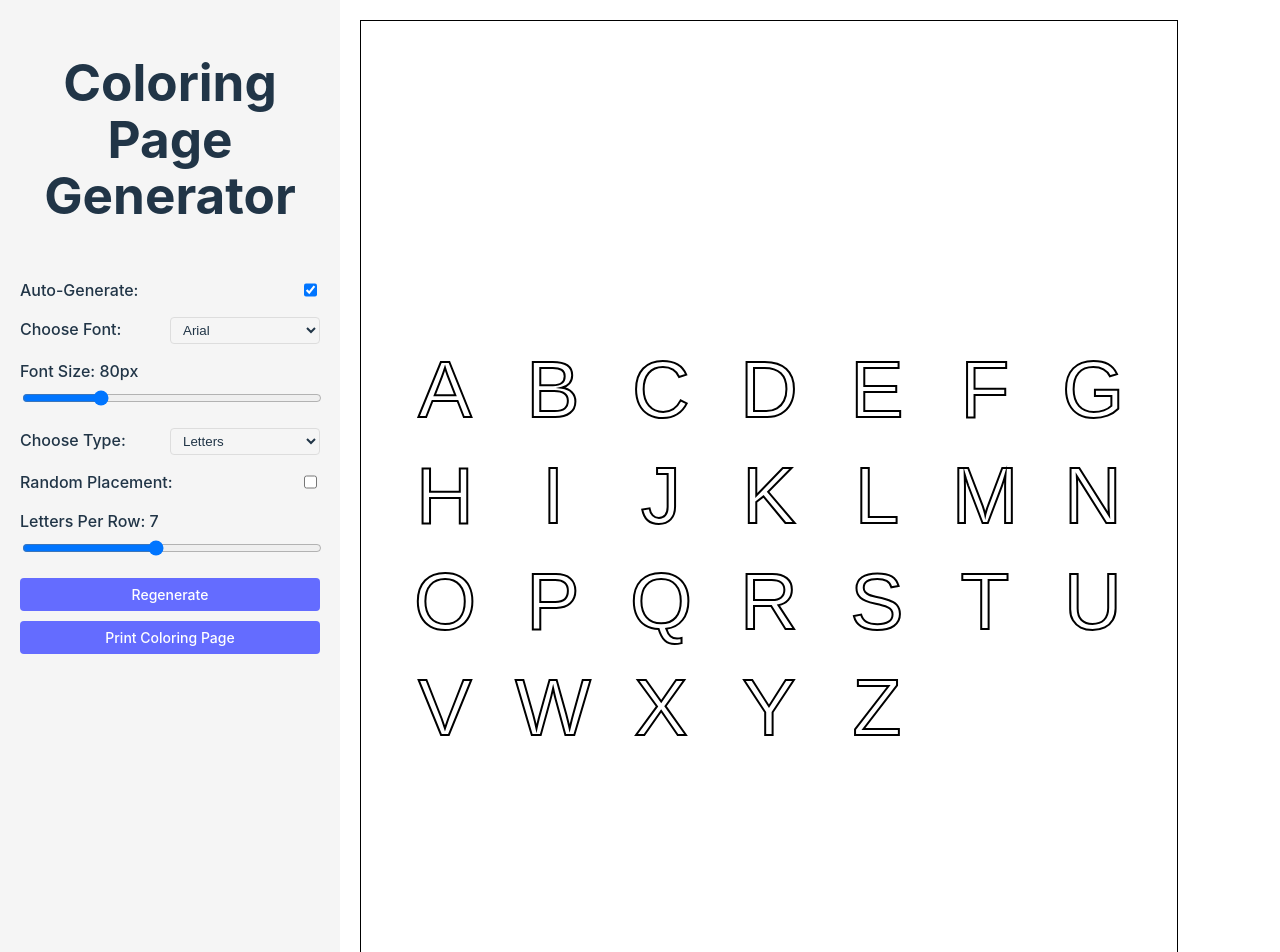
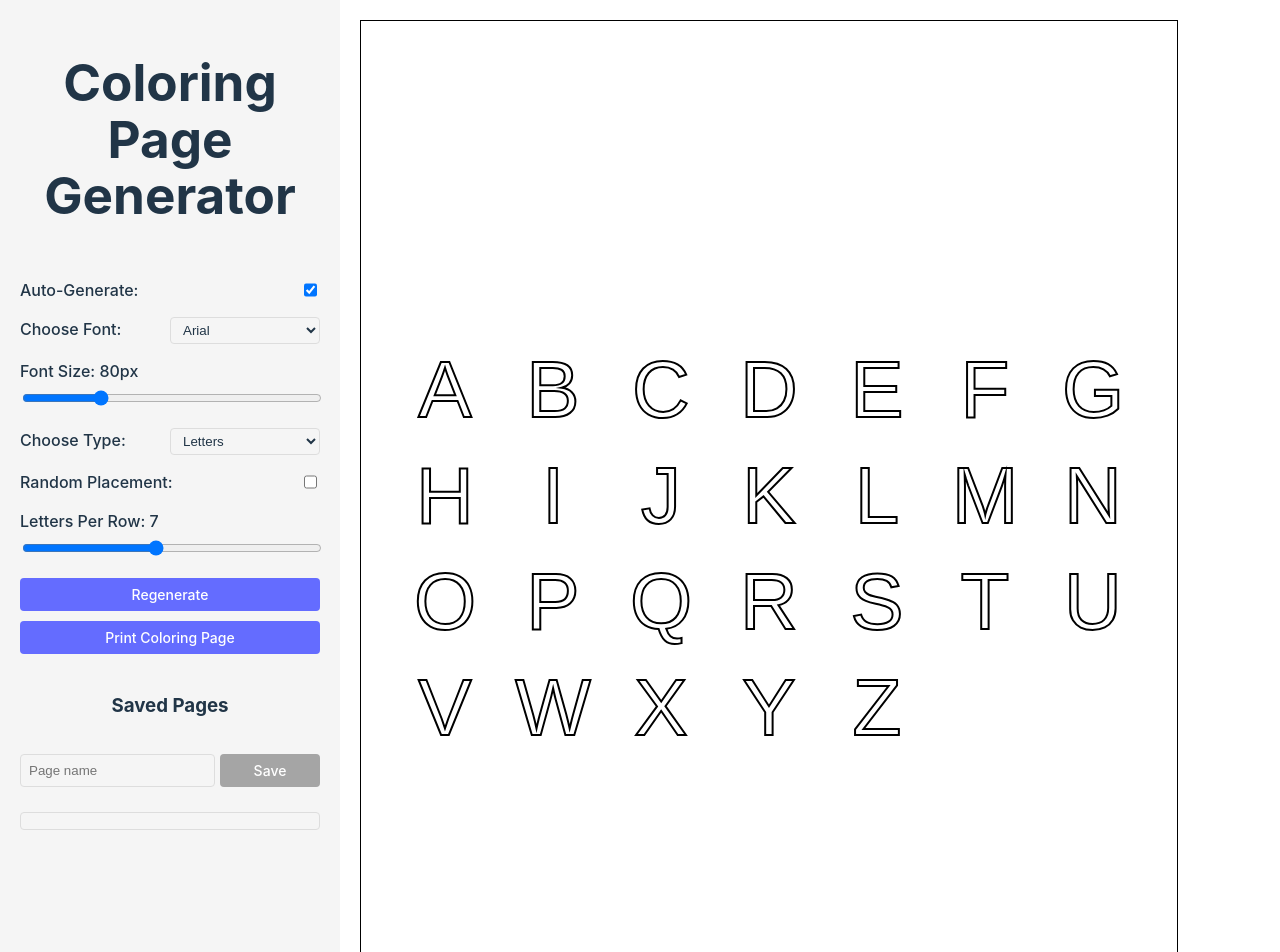
Before and after one commit to RobertBolender/coloring-pages, a React (Vite) app: page / in a window 1280 px wide. Shown: the top 952 px of the page. Built offline with nearby package versions, Linux system fonts and the light colour scheme.

Commit message:
Add save/load functionality

```diff
--- a/package.json
+++ b/package.json
@@ -11,7 +11,8 @@
   },
   "dependencies": {
     "react": "^19.0.0",
-    "react-dom": "^19.0.0"
+    "react-dom": "^19.0.0",
+    "seedrandom": "^3.0.5"
   },
   "devDependencies": {
     "@eslint/js": "^9.22.0",
--- a/src/App.css
+++ b/src/App.css
@@ -151,6 +151,15 @@ canvas {
   padding: 4px 8px;
 }
 
+.form-row input[type="text"] {
+  flex: 1;
+  background-color: var(--form-bg);
+  color: var(--form-text);
+  border: 1px solid var(--form-border);
+  border-radius: 4px;
+  padding: 4px 8px;
+}
+
 .buttons {
   display: flex;
   flex-direction: column;
@@ -229,3 +238,45 @@ canvas {
     padding: 0;
   }
 }
+
+.saved-pages-list {
+  max-height: 200px;
+  overflow-y: auto;
+  border: 1px solid var(--form-border);
+  border-radius: 4px;
+  padding: 8px;
+  margin-top: 10px;
+}
+
+.saved-page-item {
+  display: flex;
+  justify-content: space-between;
+  align-items: center;
+  padding: 8px;
+  border-bottom: 1px solid var(--form-border);
+}
+
+.saved-page-item:last-child {
+  border-bottom: none;
+}
+
+.saved-page-actions {
+  display: flex;
+  gap: 8px;
+}
+
+.saved-page-actions button {
+  padding: 4px 8px;
+  font-size: 12px;
+}
+
+.saved-page-actions button.delete {
+  background-color: #ff4444;
+  font-size: 16px;
+  line-height: 1;
+  padding: 2px 6px;
+}
+
+.saved-page-actions button.delete:hover {
+  background-color: #ff6666;
+}
--- a/src/App.jsx
+++ b/src/App.jsx
@@ -1,4 +1,5 @@
 import { useRef, useState, useEffect } from 'react';
+import seedrandom from 'seedrandom';
 import './App.css';
 
 function App() {
@@ -13,18 +14,29 @@ function App() {
   const [autoGenerate, setAutoGenerate] = useState(true);
   const [lettersPerRow, setLettersPerRow] = useState(7);
   const [numbersPerRow, setNumbersPerRow] = useState(10);
+  const [randomSeed, setRandomSeed] = useState(() => Math.random().toString());
+  const [savedPages, setSavedPages] = useState(() => {
+    const saved = localStorage.getItem('coloringPages');
+    return saved ? JSON.parse(saved) : [];
+  });
+  const [currentPageName, setCurrentPageName] = useState('');
+
+  // Load saved pages from localStorage on mount
+  useEffect(() => {
+    const saved = localStorage.getItem('coloringPages');
+    if (saved) {
+      setSavedPages(JSON.parse(saved));
+    }
+  }, []);
+
+  // Save pages to localStorage when they change
+  useEffect(() => {
+    localStorage.setItem('coloringPages', JSON.stringify(savedPages));
+  }, [savedPages]);
 
   useEffect(() => {
     if (autoGenerate) handleGenerate();
-  }, [autoGenerate, font, fontSize, type, isRandom, startNumber, endNumber, stepNumber, lettersPerRow, numbersPerRow]);
-
-  const handleGenerate = () => {
-    if (type === 'letters') {
-      generateLetters(isRandom);
-    } else {
-      generateNumbers(endNumber, stepNumber, isRandom);
-    }
-  };
+  }, [autoGenerate, font, fontSize, type, isRandom, randomSeed, startNumber, endNumber, stepNumber, lettersPerRow, numbersPerRow]);
 
   const handleFontChange = (event) => {
     setFont(event.target.value);
@@ -40,6 +52,9 @@ function App() {
 
   const handleRandomChange = (event) => {
     setIsRandom(event.target.checked);
+    if (event.target.checked) {
+      setRandomSeed(Math.random().toString());
+    }
   };
 
   const handleStartNumberChange = (event) => {
@@ -52,6 +67,48 @@ function App() {
 
   const handleStepNumberChange = (event) => {
     setStepNumber(Number(event.target.value));
+  };
+
+  const savePage = () => {
+    if (!currentPageName.trim()) return;
+
+    const pageSettings = {
+      id: Date.now(),
+      name: currentPageName,
+      settings: {
+        font,
+        fontSize,
+        type,
+        isRandom,
+        startNumber,
+        endNumber,
+        stepNumber,
+        lettersPerRow,
+        numbersPerRow,
+        randomSeed
+      }
+    };
+
+    setSavedPages(prev => [...prev, pageSettings]);
+    setCurrentPageName('');
+  };
+
+  const loadPage = (page) => {
+    const { settings } = page;
+    setFont(settings.font);
+    setFontSize(settings.fontSize);
+    setType(settings.type);
+    setIsRandom(settings.isRandom);
+    setStartNumber(settings.startNumber);
+    setEndNumber(settings.endNumber);
+    setStepNumber(settings.stepNumber);
+    setLettersPerRow(settings.lettersPerRow);
+    setNumbersPerRow(settings.numbersPerRow);
+    setRandomSeed(settings.randomSeed);
+  };
+
+  const deletePage = (id) => {
+    setSavedPages(prev => prev.filter(page => page.id !== id));
   };
 
   const generateLetters = (random = false) => {
@@ -67,6 +124,7 @@ function App() {
     const letters = 'ABCDEFGHIJKLMNOPQRSTUVWXYZ';
 
     if (random) {
+      const rng = seedrandom(randomSeed);
       const positions = [];
       const isOverlapping = (x, y, size) => {
         return positions.some(([px, py]) => Math.hypot(px - x, py - y) < size * 1.2);
@@ -76,8 +134,8 @@ function App() {
         let x, y;
         let attempts = 0;
         do {
-          x = Math.random() * (canvas.width - currentFontSize * 1.5) + currentFontSize * 0.75;
-          y = Math.random() * (canvas.height - currentFontSize * 1.5) + currentFontSize * 0.75;
+          x = rng() * (canvas.width - currentFontSize * 1.5) + currentFontSize * 0.75;
+          y = rng() * (canvas.height - currentFontSize * 1.5) + currentFontSize * 0.75;
           attempts++;
           if (attempts > 100) {
             currentFontSize -= 5;
@@ -128,6 +186,7 @@ function App() {
     );
 
     if (random) {
+      const rng = seedrandom(randomSeed);
       const positions = [];
       const isOverlapping = (x, y, size) => {
         return positions.some(([px, py]) => Math.hypot(px - x, py - y) < size * 1.2);
@@ -137,8 +196,8 @@ function App() {
         let x, y;
         let attempts = 0;
         do {
-          x = Math.random() * (canvas.width - currentFontSize * 1.5) + currentFontSize * 0.75;
-          y = Math.random() * (canvas.height - currentFontSize * 1.5) + currentFontSize * 0.75;
+          x = rng() * (canvas.width - currentFontSize * 1.5) + currentFontSize * 0.75;
+          y = rng() * (canvas.height - currentFontSize * 1.5) + currentFontSize * 0.75;
           attempts++;
           if (attempts > 100) {
             currentFontSize -= 5;
@@ -170,6 +229,20 @@ function App() {
 
         ctx.strokeText(number.toString(), numberX, y);
       });
+    }
+  };
+
+  const handleRegenerateClick = () => {
+    if (isRandom) {
+      setRandomSeed(Math.random().toString());
+    }
+  };
+
+  const handleGenerate = () => {
+    if (type === 'letters') {
+      generateLetters(isRandom);
+    } else {
+      generateNumbers(endNumber, stepNumber, isRandom);
     }
   };
 
@@ -279,8 +352,34 @@ function App() {
         </div>
 
         <div className="buttons">
-          <button onClick={handleGenerate}>Regenerate</button>
+          <button onClick={handleRegenerateClick}>Regenerate</button>
           <button onClick={window.print}>Print Coloring Page</button>
+        </div>
+
+        <div className="form-section">
+          <h3>Saved Pages</h3>
+          <div className="form-row">
+            <input
+              type="text"
+              placeholder="Page name"
+              value={currentPageName}
+              onChange={(e) => setCurrentPageName(e.target.value)}
+            />
+            <button onClick={savePage} disabled={!currentPageName.trim()}>
+              Save
+            </button>
+          </div>
+          <div className="saved-pages-list">
+            {savedPages.map((page) => (
+              <div key={page.id} className="saved-page-item">
+                <span>{page.name}</span>
+                <div className="saved-page-actions">
+                  <button onClick={() => loadPage(page)}>Load</button>
+                  <button onClick={() => deletePage(page.id)} className="delete">×</button>
+                </div>
+              </div>
+            ))}
+          </div>
         </div>
       </div>
 
```
Also changed, not shown: 1 other file (tests, documents, lock files or other folders).
